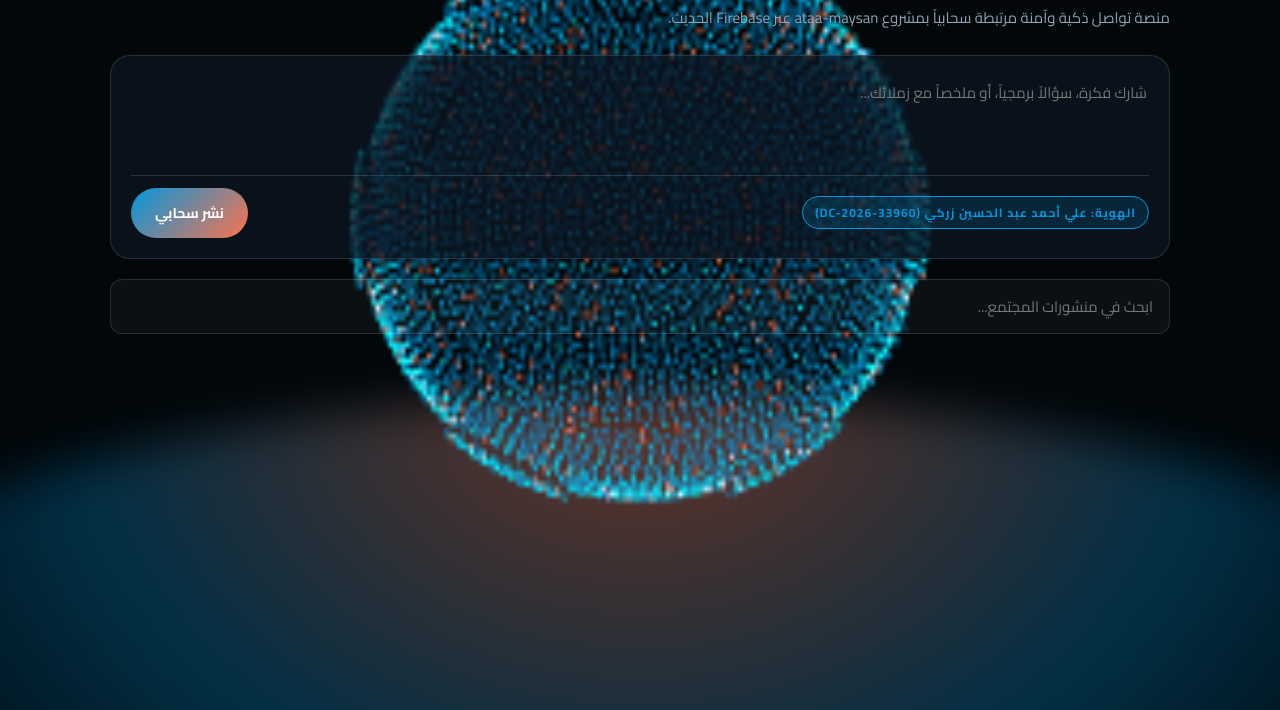
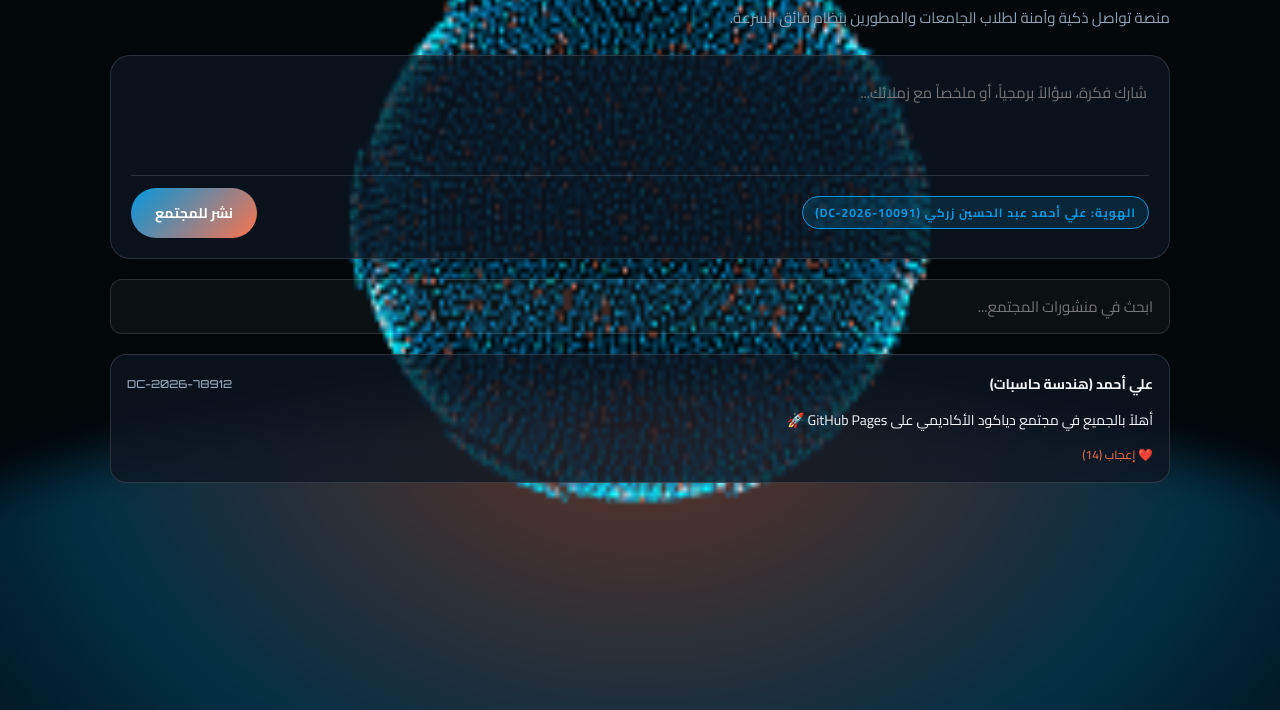
Before and after one commit to amy066070-design/2501230089, a plain HTML site: page index.html in a window 1280 px wide. Shown: the part 180-890 px from the top of the page. Drawn offline with nearby package versions, Linux system fonts and the light colour scheme; no server answers; animation ran at ten frames a second.

Commit message:
Update index.html

```diff
--- a/index.html
+++ b/index.html
@@ -3,7 +3,7 @@
 <head>
 <meta charset="UTF-8">
 <meta name="viewport" content="width=device-width, initial-scale=1, viewport-fit=cover">
-<title>Diacode Scholar — مجتمع الطلاب الأكاديمي السحابي</title>
+<title>Diacode Scholar — مجتمع الطلاب الأكاديمي</title>
 <link rel="preconnect" href="https://fonts.googleapis.com">
 <link rel="preconnect" href="https://fonts.gstatic.com" crossorigin>
 <link href="https://fonts.googleapis.com/css2?family=Cairo:wght@400;600;700&family=Lalezar&family=Orbitron:wght@500;700;900&display=swap" rel="stylesheet">
@@ -95,13 +95,13 @@ p.lead{color:var(--dim);font-size:15px;margin:0 0 24px;line-height:1.7}
   <!-- 1. الرئيسية -->
   <section id="home" class="view active">
     <h1>مجتمع <em>دياكود</em> الأكاديمي</h1>
-    <p class="lead">منصة تواصل ذكية وآمنة مرتبطة سحابياً بمشروع ataa-maysan عبر Firebase الحديث.</p>
+    <p class="lead">منصة تواصل ذكية وآمنة لطلاب الجامعات والمطورين بنظام فائق السرعة.</p>
 
     <div class="post-box">
       <textarea id="postInput" placeholder="شارك فكرة، سؤالاً برمجياً، أو ملخصاً مع زملائك..."></textarea>
       <div class="post-footer">
-        <span class="badge" id="currentPosterID">الهوية: جاري الاتصال...</span>
-        <button class="btn" onclick="createPostCloud()">نشر سحابي</button>
+        <span class="badge" id="currentPosterID">الهوية: جاري التحميل...</span>
+        <button class="btn" onclick="createPost()">نشر للمجتمع</button>
       </div>
     </div>
 
@@ -135,15 +135,15 @@ p.lead{color:var(--dim);font-size:15px;margin:0 0 24px;line-height:1.7}
   <!-- 3. المساحات الحية -->
   <section id="spaces" class="view">
     <h1>المساحات الدراسية <em>الحية</em></h1>
-    <p class="lead">غرف نقاش تفاعلية سحابية فورية.</p>
+    <p class="lead">غرف نقاش تفاعلية فورية.</p>
     <div class="chat-container">
       <div style="padding:12px 16px;background:rgba(255,255,255,.03);border-bottom:1px solid var(--line);font-weight:700">
-        💬 غرفة نقاش: هندسة الحاسبات وتطوير الويب (مزامنة حية)
+        💬 غرفة نقاش: هندسة الحاسبات وتطوير الويب
       </div>
       <div class="chat-messages" id="chatMessages"></div>
       <div class="chat-input-bar">
-        <input type="text" id="chatInput" placeholder="اكتب رسالتك للغرفة الحية..." onkeydown="if(event.key==='Enter') sendChatMessageCloud()">
-        <button class="btn" style="padding:8px 18px" onclick="sendChatMessageCloud()">إرسال</button>
+        <input type="text" id="chatInput" placeholder="اكتب رسالتك للغرفة الحية..." onkeydown="if(event.key==='Enter') sendChatMessage()">
+        <button class="btn" style="padding:8px 18px" onclick="sendChatMessage()">إرسال</button>
       </div>
     </div>
   </section>
@@ -207,34 +207,15 @@ p.lead{color:var(--dim);font-size:15px;margin:0 0 24px;line-height:1.7}
   </section>
 </main>
 
-<!-- استيراد مكتبات Firebase الحديثة عبر ES Modules (طريقة الموديرن المناسبة لكودك) -->
-<script type="module">
-  import { initializeApp } from "https://www.gstatic.com/firebasejs/10.8.0/firebase-app.js";
-  import { getAnalytics } from "https://www.gstatic.com/firebasejs/10.8.0/firebase-analytics.js";
-  import { getFirestore, collection, addDoc, onSnapshot, query, orderBy, doc, updatedoc, increment, serverTimestamp } from "https://www.gstatic.com/firebasejs/10.8.0/firebase-firestore.js";
-
-  const firebaseConfig = {
-    apiKey: "AIzaSyA1H_kXb3v8hVjh16kAu5YqERiexh6GdPk",
-    authDomain: "ataa-maysan.firebaseapp.com",
-    projectId: "ataa-maysan",
-    storageBucket: "ataa-maysan.firebasestorage.app",
-    messagingSenderId: "596899451653",
-    appId: "1:596899451653:web:232f36001c661bc70bdd6c",
-    measurementId: "G-XS3NPJYTB1"
-  };
-
-  const app = initializeApp(firebaseConfig);
-  const analytics = getAnalytics(app);
-  const db = getFirestore(app);
-
+<script>
 const $ = id => document.getElementById(id);
 
-  window.switchView = function(id, event) {
+function switchView(id, event) {
   document.querySelectorAll('.view').forEach(v => v.classList.remove('active'));
   document.querySelectorAll('.nav-btn').forEach(b => b.classList.remove('active'));
   document.getElementById(id).classList.add('active');
   if(event && event.target) event.target.classList.add('active');
-  };
+}
 
 let userProfile = JSON.parse(localStorage.getItem('diacode_profile')) || {
   name: "علي أحمد عبد الحسين زركي",
@@ -242,59 +223,49 @@ p.lead{color:var(--dim);font-size:15px;margin:0 0 24px;line-height:1.7}
   id: "DC-2026-" + Math.floor(10000 + Math.random() * 90000)
 };
 
+let posts = JSON.parse(localStorage.getItem('diacode_posts')) || [
+  { author: "علي أحمد (هندسة حاسبات)", id: "DC-2026-78912", text: "أهلاً بالجميع في مجتمع دياكود الأكاديمي على GitHub Pages 🚀", likes: 14 }
+];
+
+let chatMessages = JSON.parse(localStorage.getItem('diacode_chat')) || [
+  { sender: "نظام دياكود", id: "SYS", text: "مرحباً بكم في الغرفة الحية للمجتمع الأكاديمي." }
+];
+
 function initApp() {
   $('profName').value = userProfile.name;
   $('profDept').value = userProfile.dept;
   $('profIDDisplay').textContent = userProfile.id;
   $('currentPosterID').textContent = `الهوية: ${userProfile.name} (${userProfile.id})`;
-    listenToPosts();
-    listenToChat();
+  renderFeed();
+  renderChat();
 }
 
-  window.saveProfile = function() {
+function saveProfile() {
   userProfile.name = $('profName').value;
   userProfile.dept = $('profDept').value;
   localStorage.setItem('diacode_profile', JSON.stringify(userProfile));
   initApp();
   alert('تم تحديث الملف الشخصي والهوية الرقمية بنجاح!');
-  };
+}
 
-  // 1. النشر السحابي
-  window.createPostCloud = async function() {
+function createPost() {
   const text = $('postInput').value.trim();
   if(!text) return;
-    try {
-      await addDoc(collection(db, "posts"), {
+  posts.unshift({
     author: `${userProfile.name} (${userProfile.dept})`,
     id: userProfile.id,
     text: text,
-        likes: 0,
-        createdAt: serverTimestamp()
+    likes: 0
   });
+  localStorage.setItem('diacode_posts', JSON.stringify(posts));
   $('postInput').value = '';
-    } catch(err) {
-      alert("خطأ في النشر: تأكد من تفعيل Firestore Rules في لوحة تحكم Firebase.");
-    }
-  };
-
-  let cachedPosts = [];
-  function listenToPosts() {
-    const q = query(collection(db, "posts"), orderBy("createdAt", "desc"));
-    onSnapshot(q, (snapshot) => {
-      cachedPosts = [];
-      snapshot.forEach((docSnap) => {
-        cachedPosts.push({ docId: docSnap.id, ...docSnap.data() });
-      });
   renderFeed();
-    }, (error) => {
-      console.log("Firestore posts read error:", error);
-    });
 }
 
 function renderFeed(filter = "") {
   const list = $('feedList');
   list.innerHTML = "";
-    cachedPosts.filter(p => p.text.toLowerCase().includes(filter.toLowerCase()) || p.author.toLowerCase().includes(filter.toLowerCase())).forEach(p => {
+  posts.filter(p => p.text.toLowerCase().includes(filter.toLowerCase()) || p.author.toLowerCase().includes(filter.toLowerCase())).forEach((p, index) => {
     const item = document.createElement('div');
     item.className = 'feed-item';
     item.innerHTML = `
@@ -303,41 +274,40 @@ p.lead{color:var(--dim);font-size:15px;margin:0 0 24px;line-height:1.7}
         <span class="feed-meta">${p.id}</span>
       </div>
       <p style="margin:0 0 10px;font-size:14px">${p.text}</p>
-        <div style="font-size:12px;color:var(--org)">❤️ إعجاب (${p.likes || 0})</div>
+      <div style="font-size:12px;color:var(--org);cursor:pointer" onclick="likePost(${index})">❤️ إعجاب (${p.likes})</div>
     `;
     list.appendChild(item);
   });
 }
 
-  window.filterFeed = function() {
+function likePost(index) {
+  posts[index].likes++;
+  localStorage.setItem('diacode_posts', JSON.stringify(posts));
   renderFeed($('searchFeed').value);
-  };
+}
 
-  // 2. الدردشة السحابية الحية
-  window.sendChatMessageCloud = async function() {
+function filterFeed() {
+  renderFeed($('searchFeed').value);
+}
+
+function sendChatMessage() {
   const input = $('chatInput');
   const text = input.value.trim();
   if(!text) return;
-    try {
-      await addDoc(collection(db, "chat_messages"), {
+  chatMessages.push({
     sender: `${userProfile.name} (${userProfile.id})`,
     id: userProfile.id,
-        text: text,
-        createdAt: serverTimestamp()
+    text: text
   });
+  localStorage.setItem('diacode_chat', JSON.stringify(chatMessages));
   input.value = '';
-    } catch(err) {
-      console.log("Chat error:", err);
+  renderChat();
 }
-  };
 
-  function listenToChat() {
+function renderChat() {
   const box = $('chatMessages');
-    const q = query(collection(db, "chat_messages"), orderBy("createdAt", "asc"));
-    onSnapshot(q, (snapshot) => {
   box.innerHTML = "";
-      snapshot.forEach((docSnap) => {
-        const m = docSnap.data();
+  chatMessages.forEach(m => {
     const div = document.createElement('div');
     const isMine = m.id === userProfile.id;
     div.className = `chat-msg ${isMine ? 'mine' : ''}`;
@@ -345,36 +315,33 @@ p.lead{color:var(--dim);font-size:15px;margin:0 0 24px;line-height:1.7}
     box.appendChild(div);
   });
   box.scrollTop = box.scrollHeight;
-    });
 }
 
-  window.filterProjects = function() {
+function filterProjects() {
   const q = $('searchProjects').value.toLowerCase();
   document.querySelectorAll('#projectsGrid .card').forEach(card => {
     card.style.display = card.innerHTML.toLowerCase().includes(q) ? 'block' : 'none';
   });
-  };
+}
 
-  window.filterLibrary = function() {
+function filterLibrary() {
   const q = $('searchLibrary').value.toLowerCase();
   document.querySelectorAll('#libraryGrid .card').forEach(card => {
     card.style.display = card.innerHTML.toLowerCase().includes(q) ? 'block' : 'none';
   });
-  };
+}
 
-  window.searchBuddy = function() {
+function searchBuddy() {
   const val = $('buddyQuery').value.trim();
   const res = $('buddyResult');
   if(!val) { res.textContent = "يرجى كتابة تخصص أو لغة للبحث."; return; }
   res.innerHTML = `✅ تم العثور على زملاء مطابقين لـ (<b>${val}</b>) في تخصصك.`;
-  };
+}
 
 initApp();
-</script>
 
-<script>
 // خلفية الكرة الأرضية ثلاثية الأبعاد (Three.js)
-const rd = new THREE.WebGLRenderer({ canvas: document.getElementById('gl'), alpha: true, antialias: true });
+const rd = new THREE.WebGLRenderer({ canvas: $('gl'), alpha: true, antialias: true });
 rd.setPixelRatio(Math.min(devicePixelRatio, 2));
 const sc = new THREE.Scene(), cam = new THREE.PerspectiveCamera(50, innerWidth / innerHeight, .1, 100); cam.position.z = 5.5;
 const G = new THREE.Group(); sc.add(G);
```
Lines whose indentation alone changed are shown as unchanged.
